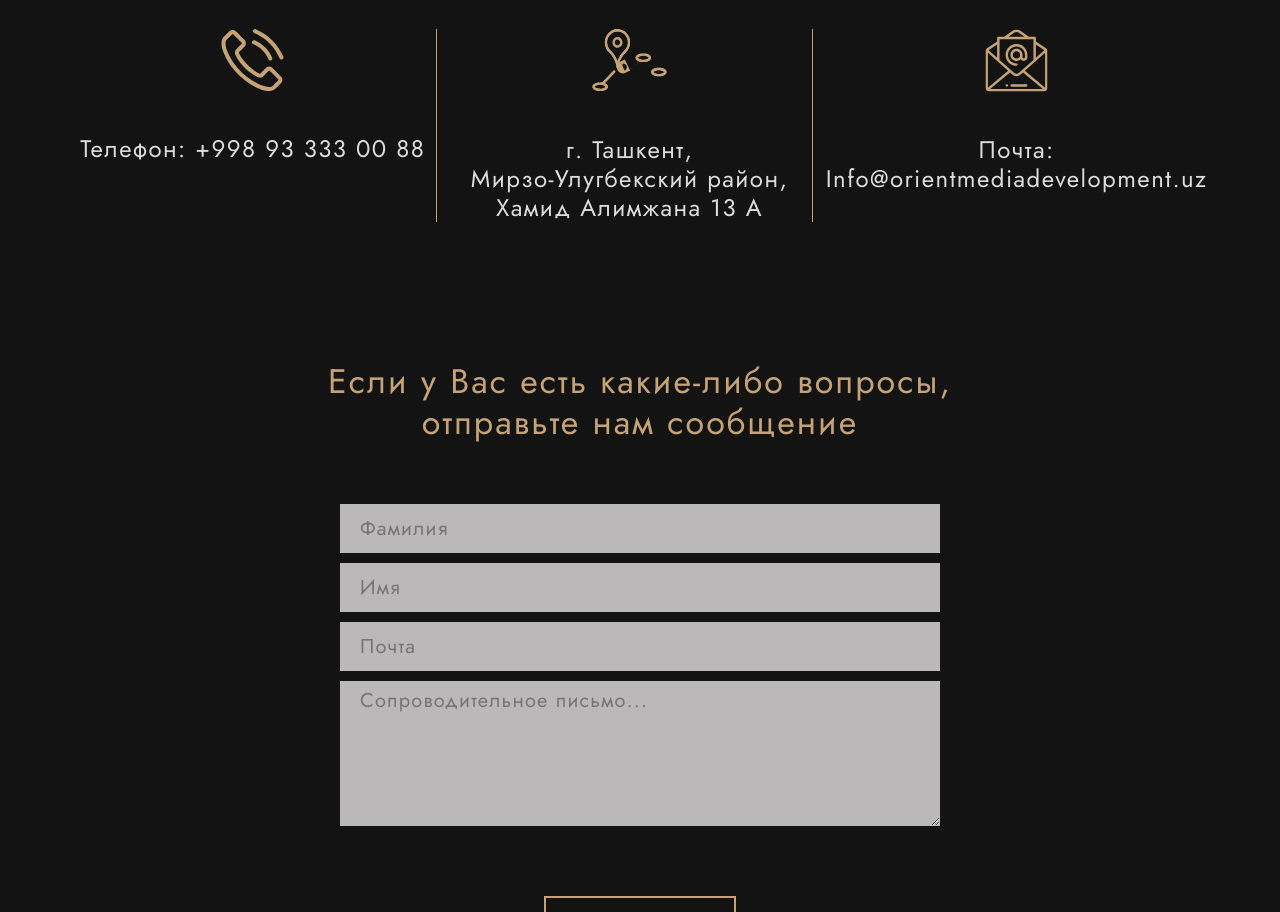
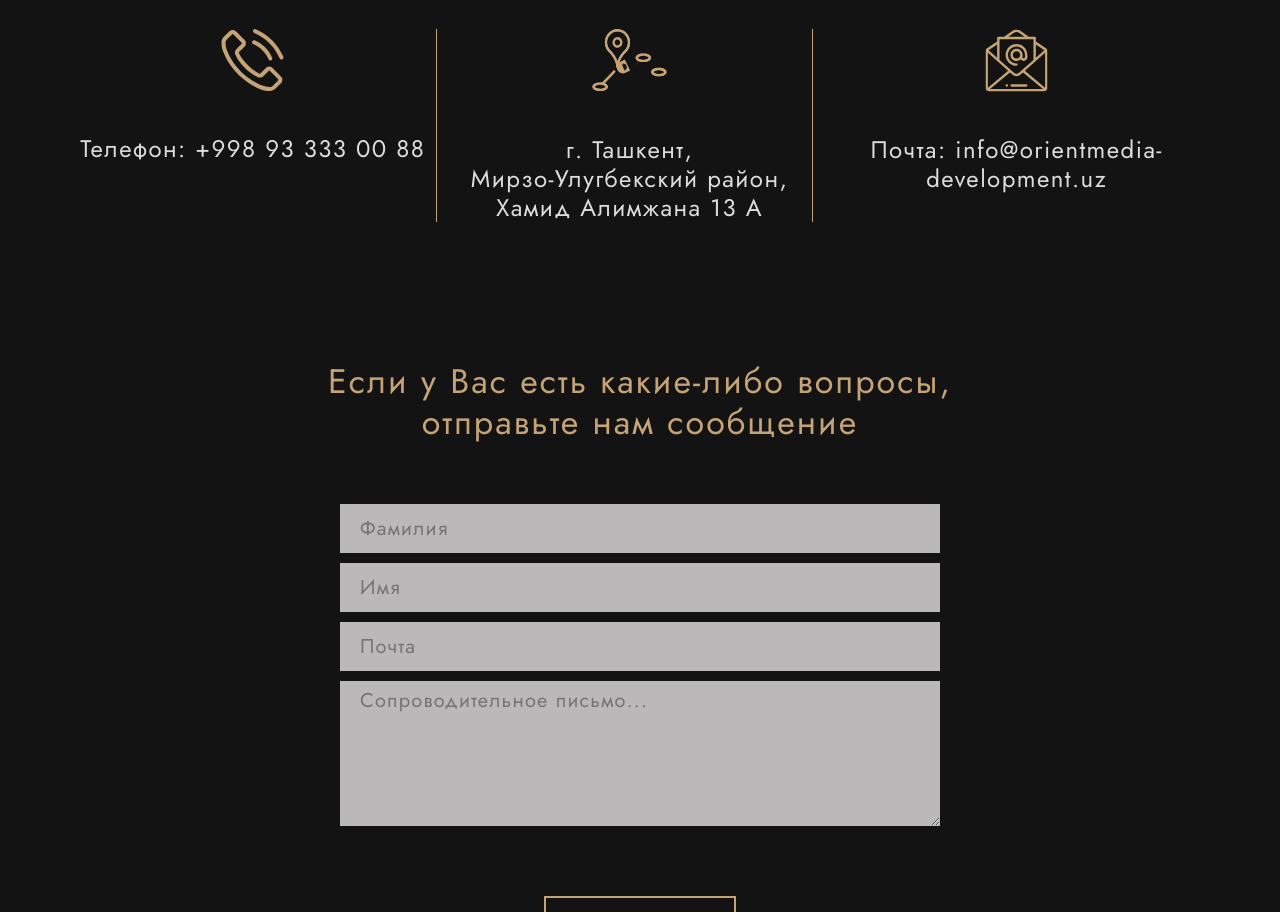
Before and after one commit to Abbos29/orient, a React (Vite) app: page / in a window 1280 px wide. Shown: the part 10180-11092 px from the top of the page. Built offline with nearby package versions, Linux system fonts and the light colour scheme.

Commit message:
fix: contacts section

```diff
--- a/src/components/Contacts/Contacts.jsx
+++ b/src/components/Contacts/Contacts.jsx
@@ -79,7 +79,7 @@ const Contacts = () => {
               </defs>
             </svg>
 
-            <p>Почта: Info@orientmediadevelopment.uz</p>
+            <p>Почта: info@orientmedia-development.uz</p>
             {/* <p>Почта: Info@orientmediadevelopment.uz</p> */}
 
           </div>
```
